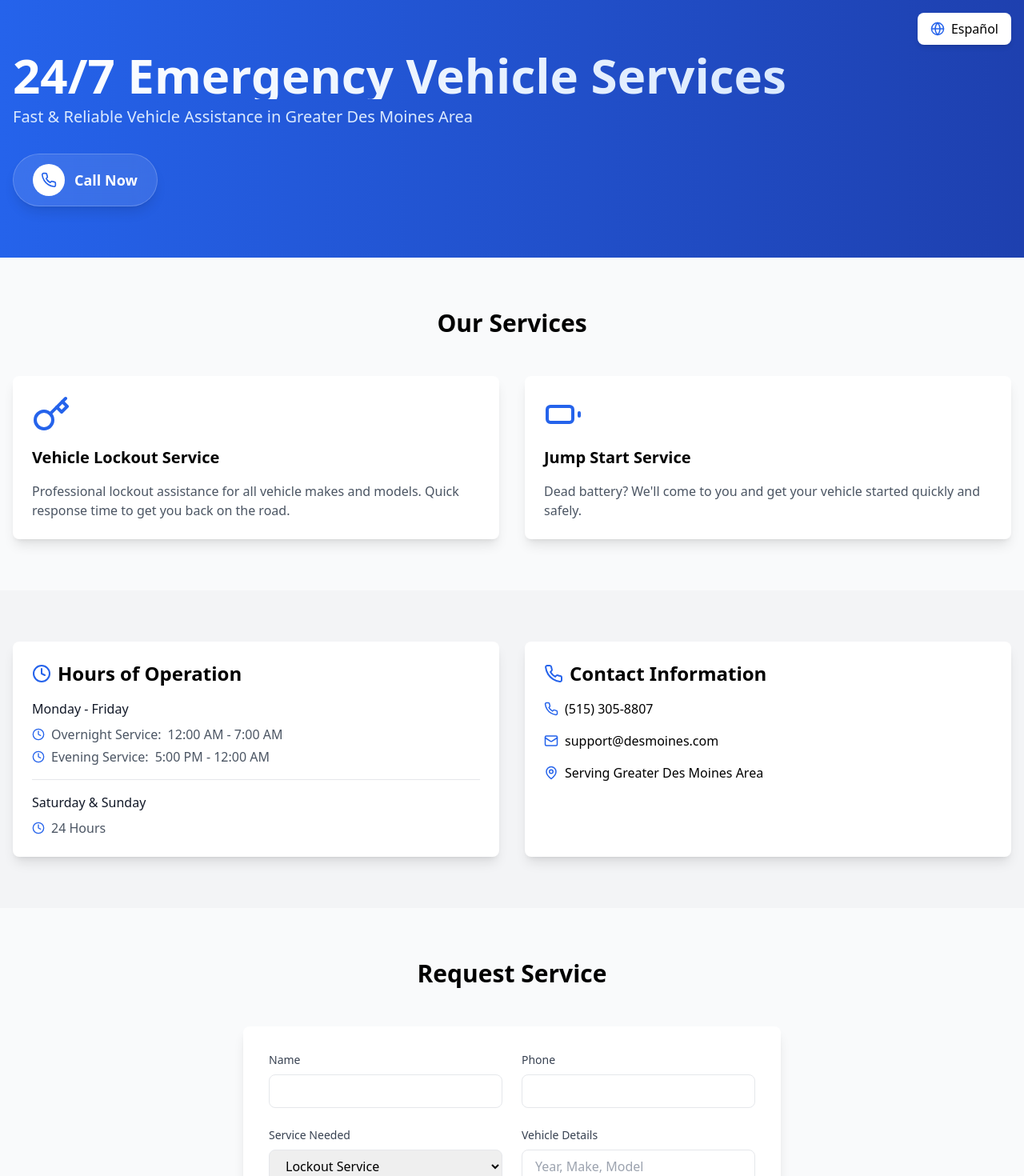
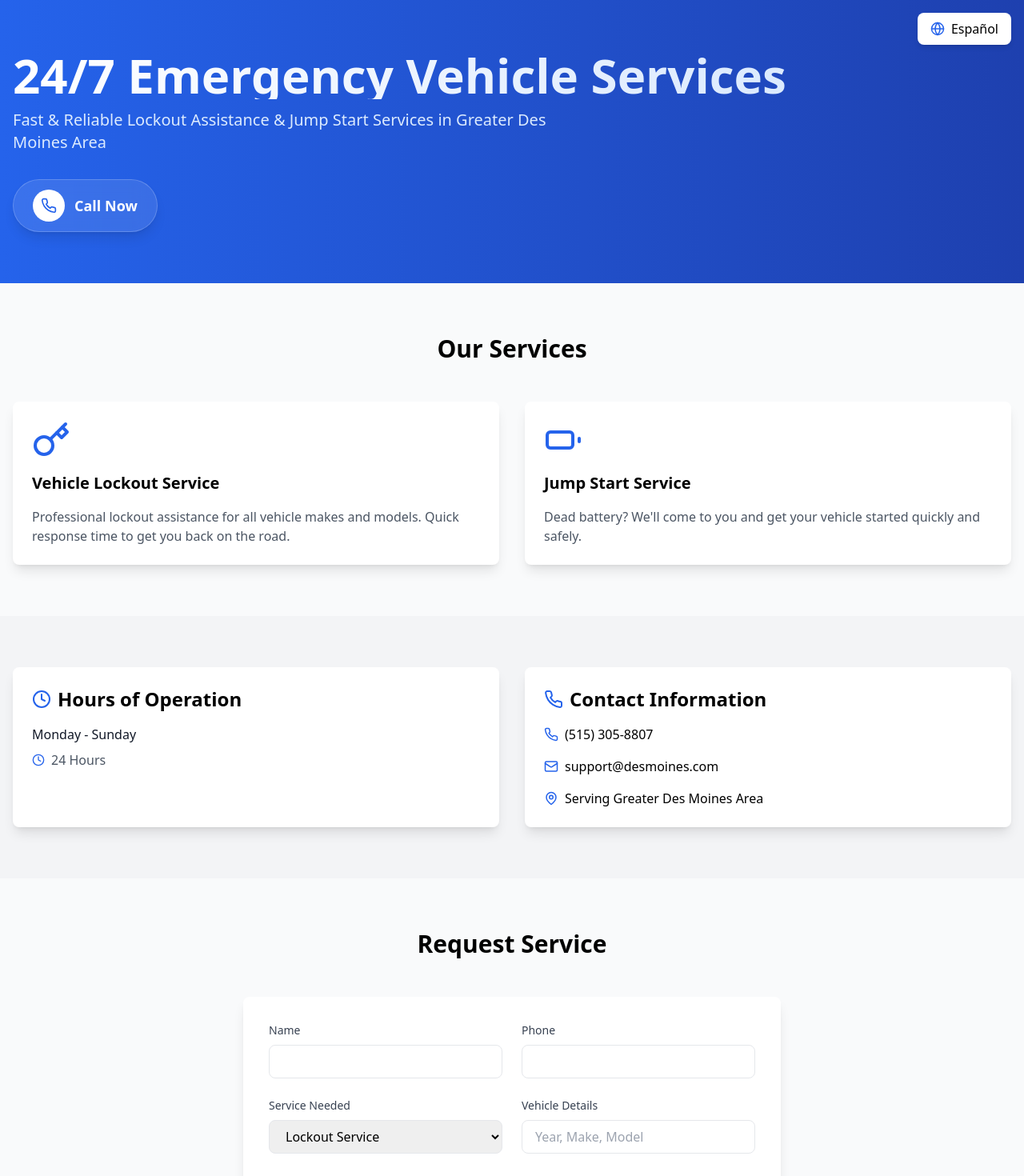
Before and after one commit to sherlock9999/Desmoineslockouts, a React (Vite) app: page / in a window 1280 px wide. Shown: the top 1470 px of the page at 80% size. Built offline with nearby package versions, Linux system fonts and the light colour scheme.

Commit message:
Updated 1 files [BoltSync]

```diff
--- a/src/App.tsx
+++ b/src/App.tsx
@@ -16,7 +16,7 @@ interface ServiceRequest {
 const translations = {
   en: {
     title: "24/7 Emergency Vehicle Services",
-    subtitle: "Fast & Reliable Vehicle Assistance in Greater Des Moines Area",
+    subtitle: "Fast & Reliable Lockout Assistance & Jump Start Services in Greater Des Moines Area",
     callNow: "Call Now",
     services: "Our Services",
     lockoutService: "Vehicle Lockout Service",
@@ -37,26 +37,16 @@ const translations = {
     location: "Location",
     description: "Description of Issue",
     submit: "Submit Request",
-    footer: "© 2024 Emergency Vehicle Services. Serving Des Moines 24/7 for your assistance.",
+    footer: "© 2025 Emergency Vehicle Services. Serving Greater Des Moines Area 24/7 for your assistance.",
     days: {
-      monFri: "Monday - Friday",
-      sat: "Saturday",
-      sun: "Sunday",
-      overnight: "Overnight Service",
-      evening: "Evening Service"
+      monSun: "Monday - Sunday"
     },
-    hours: {
-      weekday: {
-        overnight: "12:00 AM - 7:00 AM",
-        evening: "5:00 PM - 12:00 AM"
-      },
-      weekend: "24 Hours"
-    },
+    hours: "24 Hours",
     thankYou: "Thank you! We will contact you shortly."
   },
   es: {
     title: "Servicios de Emergencia para Vehículos 24/7",
-    subtitle: "Asistencia Vehicular Rápida y Confiable en el Área de Des Moines",
+    subtitle: "Servicio Rápido y Confiable de Cerrajería y Arranque de Batería en el Área Metropolitana de Des Moines",
     callNow: "Llamar Ahora",
     services: "Nuestros Servicios",
     lockoutService: "Servicio de Cerrajería",
@@ -65,7 +55,7 @@ const translations = {
     jumpDesc: "¿Batería descargada? Vamos a tu ubicación y arrancamos tu vehículo de manera rápida y segura.",
     hoursTitle: "Horario de Atención",
     contact: "Información de Contacto",
-    serving: "Sirviendo el Área de Des Moines",
+    serving: "Sirviendo el Área Metropolitana de Des Moines",
     requestService: "Solicitar Servicio",
     name: "Nombre",
     phone: "Teléfono",
@@ -77,21 +67,11 @@ const translations = {
     location: "Ubicación",
     description: "Descripción del Problema",
     submit: "Enviar Solicitud",
-    footer: "© 2024 Servicios de Emergencia para Vehículos. Sirviendo Des Moines 24/7 para su asistencia.",
+    footer: "© 2025 Servicios de Emergencia para Vehículos. Sirviendo el Área Metropolitana de Des Moines 24/7 para su asistencia.",
     days: {
-      monFri: "Lunes - Viernes",
-      sat: "Sábado",
-      sun: "Domingo",
-      overnight: "Servicio Nocturno",
-      evening: "Servicio Vespertino"
+      monSun: "Lunes - Domingo"
     },
-    hours: {
-      weekday: {
-        overnight: "12:00 AM - 7:00 AM",
-        evening: "5:00 PM - 12:00 AM"
-      },
-      weekend: "24 Horas"
-    },
+    hours: "24 Horas",
     thankYou: "¡Gracias! Nos pondremos en contacto pronto."
   }
 };
@@ -121,15 +101,9 @@ function App() {
     "openingHoursSpecification": [
       {
         "@type": "OpeningHoursSpecification",
-        "dayOfWeek": ["Saturday", "Sunday"],
+        "dayOfWeek": ["Monday", "Tuesday", "Wednesday", "Thursday", "Friday", "Saturday", "Sunday"],
         "opens": "00:00",
         "closes": "23:59"
-      },
-      {
-        "@type": "OpeningHoursSpecification",
-        "dayOfWeek": ["Monday", "Tuesday", "Wednesday", "Thursday", "Friday"],
-        "opens": "17:00",
-        "closes": "07:00"
       }
     ],
     "priceRange": "$$",
@@ -156,7 +130,6 @@ function App() {
       );
 
       toast.success(t.thankYou);
-      // Reset form
       setFormData({
         name: '',
         phone: '',
@@ -182,7 +155,6 @@ function App() {
         <link rel="icon" type="image/png" href="/logo.png" />
         <link rel="apple-touch-icon" href="/logo.png" />
 
-        {/* Open Graph tags for social sharing */}
         <meta property="og:title" content="24/7 Emergency Vehicle Services Des Moines" />
         <meta property="og:description" content="Professional 24/7 emergency vehicle services in Des Moines. Fast & reliable lockout assistance and jump start services." />
         <meta property="og:type" content="website" />
@@ -190,28 +162,23 @@ function App() {
         <meta property="og:image" content="/logo.png" />
         <meta property="og:url" content="https://desmoineslockouts.com" />
 
-        {/* Twitter Card tags */}
         <meta name="twitter:card" content="summary_large_image" />
         <meta name="twitter:title" content="24/7 Emergency Vehicle Services Des Moines" />
         <meta name="twitter:description" content="Professional 24/7 emergency vehicle services in Des Moines. Fast & reliable lockout assistance and jump start services." />
         <meta name="twitter:image" content="/logo.png" />
 
-        {/* Additional SEO meta tags */}
         <meta name="robots" content="index, follow" />
         <meta name="author" content="Des Moines Emergency Vehicle Services" />
         <meta name="geo.region" content="US-IA" />
         <meta name="geo.placename" content="Des Moines" />
 
-        {/* Canonical URL */}
         <link rel="canonical" href="https://desmoineslockouts.com" />
 
-        {/* Structured Data */}
         <script type="application/ld+json">
           {JSON.stringify(businessSchema)}
         </script>
       </Helmet>
 
-      {/* Language Toggle */}
       <div className="fixed top-2 right-2 z-50 sm:top-4 sm:right-4">
         <button
           onClick={toggleLanguage}
@@ -222,7 +189,6 @@ function App() {
         </button>
       </div>
 
-      {/* Hero Section */}
       <header className="bg-gradient-to-r from-blue-600 to-blue-800 text-white relative overflow-hidden">
         <div className="container mx-auto px-4 py-8 sm:py-16">
           <div className="flex flex-col sm:flex-row items-center gap-6 sm:gap-8 mb-8">
@@ -235,10 +201,10 @@ function App() {
               />
             </div>
             <div className="text-center sm:text-left">
-              <h1 className="text-3xl sm:text-4xl md:text-5xl lg:text-6xl font-bold bg-clip-text text-transparent bg-gradient-to-r from-white to-blue-100">
+              <h1 className="text-3xl sm:text-4xl md:text-5xl lg:text-6xl font-bold bg-clip-text text-transparent bg-gradient-to-r from-white to-blue-100 mb-3">
                 {t.title}
               </h1>
-              <p className="text-lg sm:text-xl mt-2 text-blue-100 max-w-2xl">
+              <p className="text-lg sm:text-xl text-blue-100 max-w-2xl">
                 {t.subtitle}
               </p>
             </div>
@@ -257,7 +223,6 @@ function App() {
         </div>
       </header>
 
-      {/* Services Section */}
       <section className="py-8 sm:py-16 container mx-auto px-4">
         <h2 className="text-2xl sm:text-3xl font-bold text-center mb-8 sm:mb-12">{t.services}</h2>
         <div className="grid md:grid-cols-2 gap-4 sm:gap-8">
@@ -274,7 +239,6 @@ function App() {
         </div>
       </section>
 
-      {/* Hours & Contact */}
       <section className="bg-gray-100 py-8 sm:py-16">
         <div className="container mx-auto px-4">
           <div className="grid md:grid-cols-2 gap-4 sm:gap-8">
@@ -284,26 +248,11 @@ function App() {
                 {t.hoursTitle}
               </h3>
               <div className="space-y-4">
-                <div className="border-b pb-4">
-                  <h4 className="font-medium text-gray-900 mb-2">{t.days.monFri}</h4>
-                  <div className="space-y-1 text-sm sm:text-base text-gray-600">
-                    <div className="flex items-center gap-2">
-                      <Clock size={16} className="text-blue-600" />
-                      <span className="font-medium">{t.days.overnight}:</span>
-                      <span>{t.hours.weekday.overnight}</span>
-                    </div>
-                    <div className="flex items-center gap-2">
-                      <Clock size={16} className="text-blue-600" />
-                      <span className="font-medium">{t.days.evening}:</span>
-                      <span>{t.hours.weekday.evening}</span>
-                    </div>
-                  </div>
-                </div>
                 <div>
-                  <h4 className="font-medium text-gray-900 mb-2">{t.days.sat} & {t.days.sun}</h4>
+                  <h4 className="font-medium text-gray-900 mb-2">{t.days.monSun}</h4>
                   <div className="flex items-center gap-2 text-sm sm:text-base text-gray-600">
                     <Clock size={16} className="text-blue-600" />
-                    <span>{t.hours.weekend}</span>
+                    <span>{t.hours}</span>
                   </div>
                 </div>
               </div>
@@ -332,7 +281,6 @@ function App() {
         </div>
       </section>
 
-      {/* Service Request Form */}
       <section className="py-8 sm:py-16 container mx-auto px-4">
         <h2 className="text-2xl sm:text-3xl font-bold text-center mb-8 sm:mb-12">{t.requestService}</h2>
         <form
@@ -419,7 +367,6 @@ function App() {
         </form>
       </section>
 
-      {/* Footer */}
       <footer className="bg-gray-800 text-white py-6 sm:py-8">
         <div className="container mx-auto px-4 text-center text-sm sm:text-base">
           <p>{t.footer}</p>
```
